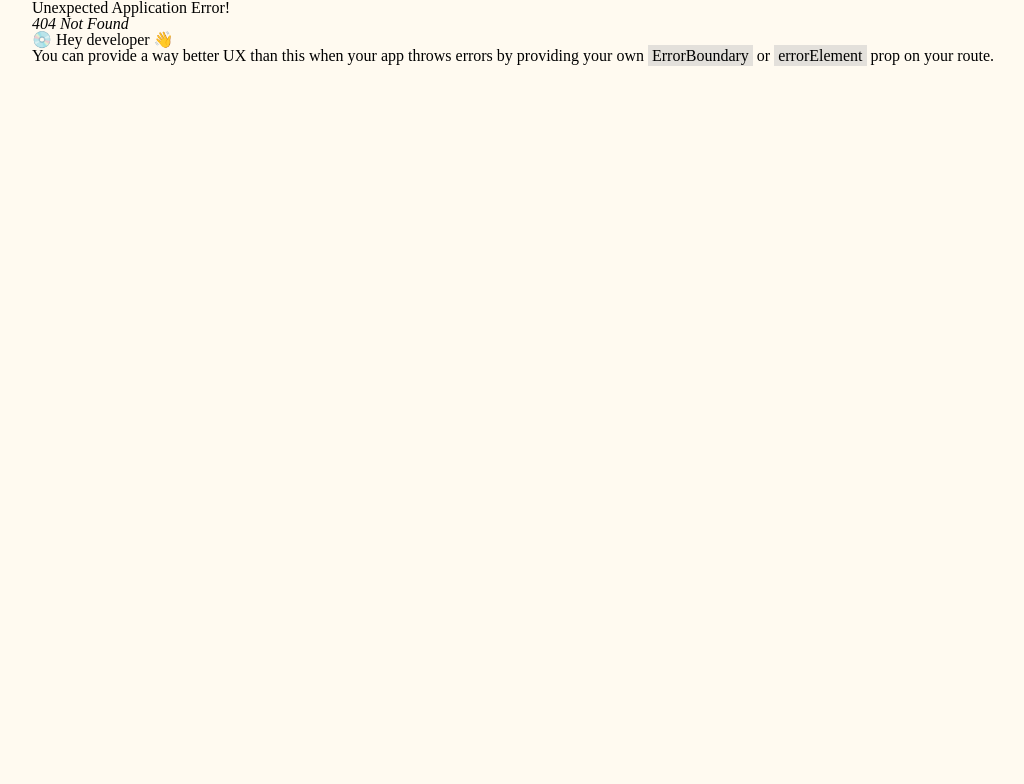
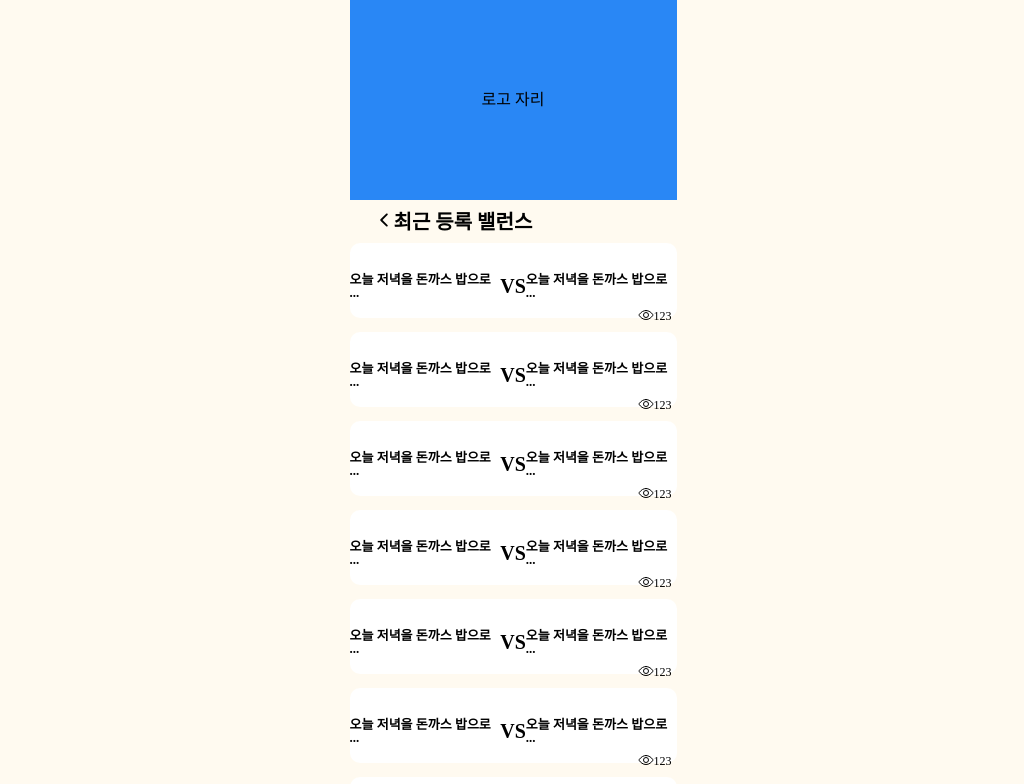
Before and after one commit to LikeLion-Kwangwoon-Univ/SweetBal_FrontEnd, a React (Vite) app: page /list in a window 1280 px wide. Before the commit this address had no page. Shown: the top 784 px of the page, without its empty margins (127-1151 px from the left). Built offline with nearby package versions, Linux system fonts and the light colour scheme; a web font is replaced by a local one.

Commit message:
Design: loading 스타일 구현

```diff
--- a/package.json
+++ b/package.json
@@ -17,6 +17,7 @@
     "react-dom": "^18.2.0",
     "react-icons": "^4.10.1",
     "react-router-dom": "^6.14.1",
+    "react-spinners": "^0.13.8",
     "styled-components": "^6.0.2"
   },
   "devDependencies": {
--- a/src/components/ListPageSingleListBox.tsx
+++ b/src/components/ListPageSingleListBox.tsx
@@ -1,84 +1,68 @@
-// import { IoEyeOutline } from "react-icons/io5";
-// import styled from "styled-components";
-// import axios from "axios";
-// import {
-//   useQuery,
-// } from "@tanstack/react-query";
+import { IoEyeOutline } from "react-icons/io5";
+import styled from "styled-components";
+import { FlexColumnCSS } from "../styles/common";
 
-// function useFetchListData() {
-//   const { isPending, error, data } = useQuery({
-//     queryKey: ['repoData'],
-//     queryFn: () =>
-//       axios.get('endpoint').then((res) =>
-//         res.json(),
-//       )
-//   })
-//   if (isPending) return "Loading...";
+const ListPageSingleListBox = () => {
+  return (
+    <Container>
+      <BalanceContainer>
+        <Title>{"오늘 저녁을 돈까스 밥으로 ".substr(0, 15) + "..."}</Title>
+        <VS>VS</VS>
+        <Title>{"오늘 저녁을 돈까스 밥으로 ".substr(0, 15) + "..."}</Title>
+      </BalanceContainer>
+      <ViewContainer>
+        <IoEyeOutline />
+        <ViewCountSpan>{123}</ViewCountSpan>
+      </ViewContainer>
+    </Container>
+  );
+};
 
-//   if (error) return "An error has occurred: ";
-// }
+export default ListPageSingleListBox;
 
-// const ListPageSingleListBox = () => {
+const Container = styled.div`
+  ${FlexColumnCSS};
+  background-color: white;
+  width: 327px;
+  height: 75px;
+  border-radius: 10px;
+  align-items: center;
+  /* justify-content: center; */
+  cursor: pointer;
+  margin: 0 auto;
+  margin-bottom: 14px;
+`;
 
-//   return (
-//     <>
-//       <Container>
-//         <Title>{data.title.substr(0, 15) + "..."}</Title>
-//         <VS>VS</VS>
-//         <Title>{data.title.substr(0, 15) + "..."}</Title>
-//         <ViewContainer>
-//           <IoEyeOutline />
-//           <ViewCountSpan>{data.viewCount}</ViewCountSpan>
-//         </ViewContainer>
-//       </Container>
-//     </>
-//   );
-// };
+const BalanceContainer = styled.div`
+  display: flex;
+  align-items: center;
+  margin-top: 30px;
+`;
 
-// export default ListPageSingleListBox;
+const VS = styled.div`
+  font-size: 20px;
+  font-weight: bold;
+`;
 
-// const Container = styled.div`
-//   display: flex;
-//   background-color: white;
-//   width: 327px;
-//   height: 75px;
-//   margin-bottom: 24px;
-//   border-radius: 10px;
-//   align-items: center;
-//   justify-content: center;
-//   cursor: pointer;
-//   position: relative;
-// `;
+const ViewContainer = styled.div`
+  display: flex;
+  align-self: flex-end;
+  margin-top: 8px;
+  margin-right: 5px;
+`;
 
-// const VS = styled.div`
-//   font-size: 20px;
-//   font-weight: bold;
-// `;
+const ViewCountSpan = styled.span`
+  display: flex;
+  padding: 0px;
+  padding-top: 1px;
+  margin-left: none;
+  justify-content: center;
+  align-items: center;
+  font-size: 12px;
+  font-weight: light;
+`;
 
-// const ViewContainer = styled.div`
-//   display: flex;
-//   position: absolute;
-//   background-color: white;
-//   padding: 0px;
-//   bottom: 8px;
-//   right: 7px;
-//   width: 43px;
-//   height: 18px;
-//   justify-content: center;
-//   align-items: center;
-//   background-color: white;
-// `;
-
-// const ViewCountSpan = styled.span`
-//   display: flex;
-//   padding: 0px;
-//   margin-left: none;
-//   justify-content: center;
-//   align-items: center;
-//   font-size: auto;
-//   font-weight: bold;
-// `;
-
-// const Title = styled.div`
-//   font-size: 13px;
-// `;
+const Title = styled.div`
+  font-size: 13px;
+  font-weight: bold;
+`;
--- /dev/null
+++ b/src/components/loading/Loading.tsx
@@ -0,0 +1,49 @@
+import styled from "styled-components";
+import { FlexCenterCSS, FlexColumnCSS } from "../../styles/common";
+import { BarLoader } from "react-spinners";
+import Logo from "../../assets/loading/logo.svg";
+const LoadingPage = () => {
+  return (
+    <Border>
+      <Container>
+        <LogoWrapper>
+          <img src={Logo}></img>
+        </LogoWrapper>
+        <WaitSpan>잠시만 기다리세요</WaitSpan>
+        <BarLoader />
+      </Container>
+    </Border>
+  );
+};
+
+export default LoadingPage;
+
+const Border = styled.div`
+  ${FlexCenterCSS};
+  background-color: ${({ theme }) => theme.COLOR.blue4};
+`;
+
+const Container = styled.div`
+  ${FlexColumnCSS};
+  align-items: center;
+  background-color: white;
+  display: flex;
+  width: 350px;
+  margin: 0 auto;
+  height: 100vh;
+  background-color: ${({ theme }) => theme.COLOR.blue4};
+`;
+
+const LogoWrapper = styled.div`
+  width: 313px;
+  height: 141px;
+  margin: 0 auto;
+  margin-top: 250px;
+`;
+
+const WaitSpan = styled.span`
+  font-weight: ${({ theme }) => theme.FONT_WEIGHT.bold};
+  margin: 0 auto;
+  color: white;
+  font-size: 20px;
+`;
--- /dev/null
+++ b/src/pages/list/ListPage.tsx
@@ -0,0 +1,56 @@
+import styled from "styled-components";
+import { IoIosArrowBack } from "react-icons/io";
+import ListPageSingleListBox from "../../components/ListPageSingleListBox";
+import { FlexColumnCSS } from "../../styles/common";
+
+function ListPage() {
+  return (
+    <Border>
+      <Title>
+        <Icon>
+          <IoIosArrowBack />
+        </Icon>
+        최근 등록 밸런스
+      </Title>
+      <Container>
+        <ListPageSingleListBox />
+        <ListPageSingleListBox />
+        <ListPageSingleListBox />
+        <ListPageSingleListBox />
+        <ListPageSingleListBox />
+        <ListPageSingleListBox />
+        <ListPageSingleListBox />
+        <ListPageSingleListBox />
+        <ListPageSingleListBox />
+      </Container>
+    </Border>
+  );
+}
+export default ListPage;
+
+const Title = styled.div`
+  font-size: 20px;
+  font-weight: bold;
+  padding-top: 10px;
+  padding-bottom: 10px;
+  margin-left: 24px;
+  display: flex;
+  align-items: center;
+`;
+
+const Icon = styled.div`
+  cursor: pointer;
+`;
+
+const Container = styled.div`
+  ${FlexColumnCSS};
+  align-items: center;
+  margin: 0 auto;
+  height: fit-content;
+  top: 14px;
+`;
+
+const Border = styled.div`
+  ${FlexColumnCSS};
+  height: 100vh;
+`;
```
Also changed, not shown: src/Routes/router.tsx (+10 -1 lines), src/pages/list/list.tsx (deleted, +0 -52 lines), src/assets/loading/logo.svg (added), 1 other file (tests, documents, lock files or other folders).
